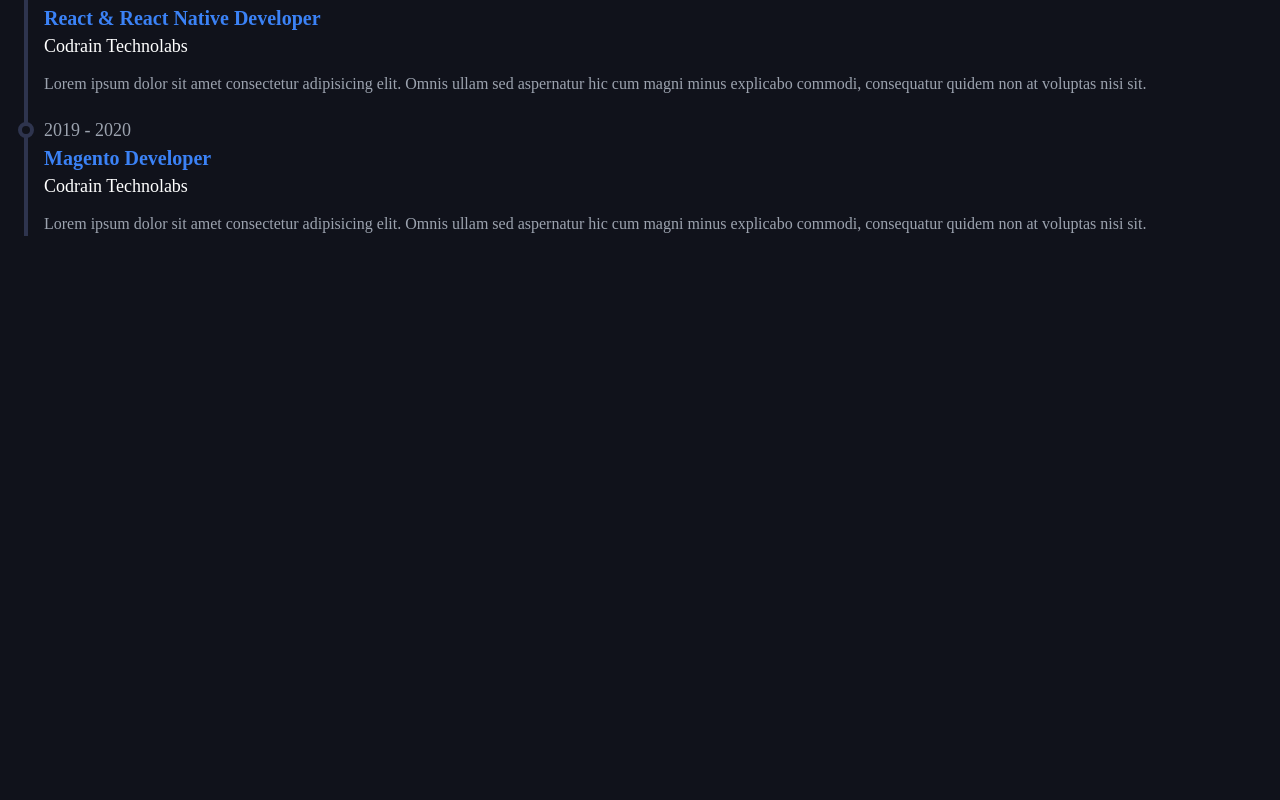
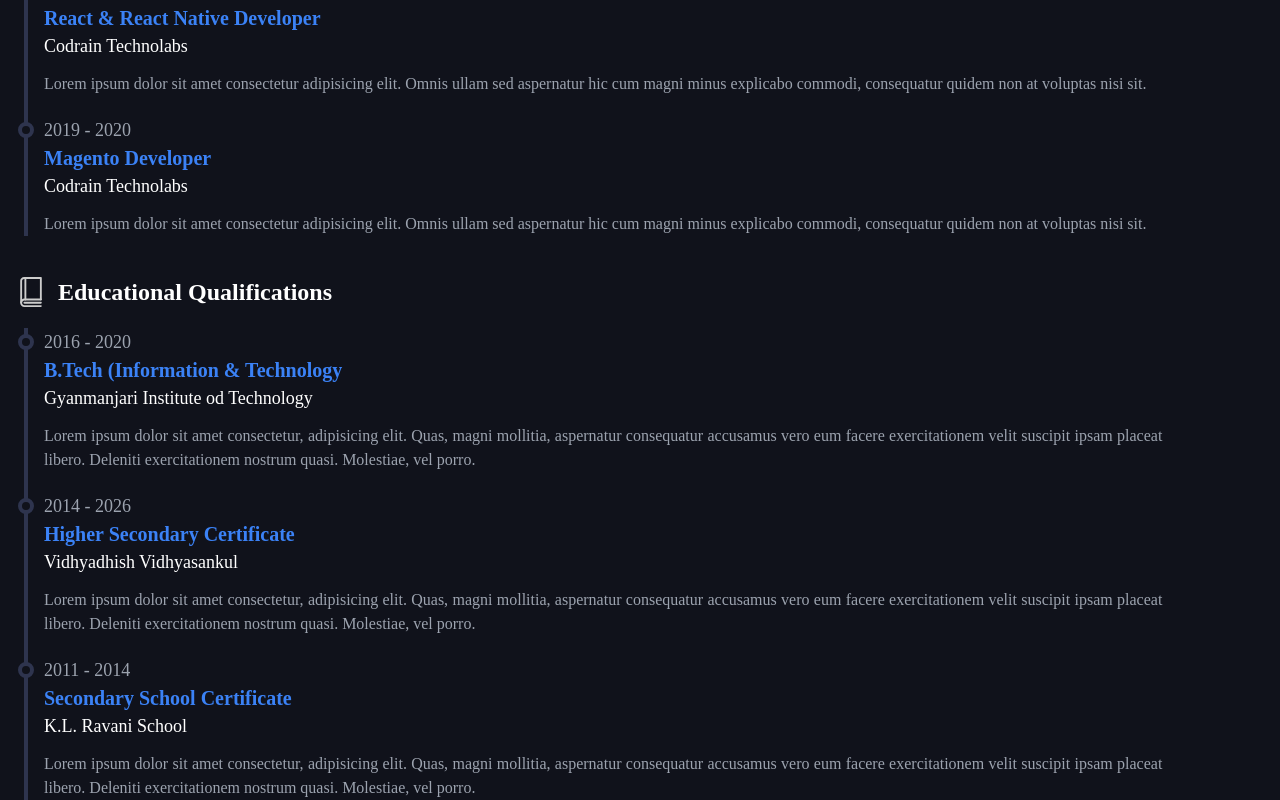
Before and after one commit to lucifer2355/portfolio-2, a Next.js app: page /resume in a window 1280 px wide. Shown: the part 1252-2052 px from the top of the page. Before the commit the page ends 1488 px from the top, so only its background shows below. Built offline with nearby package versions, Linux system fonts and the light colour scheme; what tailwindcss-pseudo-elements would draw is missing.

Commit message:
add qualification data

```diff
--- a/components/WorkAndQualifications.jsx
+++ b/components/WorkAndQualifications.jsx
@@ -14,10 +14,10 @@ const WorkAndQualifications = ({ title, Icon, data }) => {
               {workExperience.timeLine}
             </span>
             <span className='text-xl text-blue-500 text-opacity-100 font-bold'>
-              {workExperience.jobTitle}
+              {workExperience.title}
             </span>
             <span className='text-lg text-white font-thin'>
-              {workExperience.companyName}
+              {workExperience.organization}
             </span>
             <p className='text-justify text-gray-400 mt-3'>
               {workExperience.description}
--- /dev/null
+++ b/data/resume/qualifications.js
@@ -0,0 +1,23 @@
+export const qualifications = [
+  {
+    timeLine: "2016 - 2020",
+    title: "B.Tech (Information & Technology",
+    organization: "Gyanmanjari Institute od Technology",
+    description:
+      "Lorem ipsum dolor sit amet consectetur, adipisicing elit. Quas, magni mollitia, aspernatur consequatur accusamus vero eum facere exercitationem velit suscipit ipsam placeat libero. Deleniti exercitationem nostrum quasi. Molestiae, vel porro.",
+  },
+  {
+    timeLine: "2014 - 2026",
+    title: "Higher Secondary Certificate",
+    organization: "Vidhyadhish Vidhyasankul",
+    description:
+      "Lorem ipsum dolor sit amet consectetur, adipisicing elit. Quas, magni mollitia, aspernatur consequatur accusamus vero eum facere exercitationem velit suscipit ipsam placeat libero. Deleniti exercitationem nostrum quasi. Molestiae, vel porro.",
+  },
+  {
+    timeLine: "2011 - 2014",
+    title: "Secondary School Certificate",
+    organization: "K.L. Ravani School",
+    description:
+      "Lorem ipsum dolor sit amet consectetur, adipisicing elit. Quas, magni mollitia, aspernatur consequatur accusamus vero eum facere exercitationem velit suscipit ipsam placeat libero. Deleniti exercitationem nostrum quasi. Molestiae, vel porro.",
+  },
+];
--- a/data/resume/workExperiences.js
+++ b/data/resume/workExperiences.js
@@ -1,15 +1,15 @@
 export const workExperiences = [
   {
     timeLine: "2020 - Present",
-    jobTitle: "React & React Native Developer",
-    companyName: "Codrain Technolabs",
+    title: "React & React Native Developer",
+    organization: "Codrain Technolabs",
     description:
       "Lorem ipsum dolor sit amet consectetur adipisicing elit. Omnis ullam sed aspernatur hic cum magni minus explicabo commodi, consequatur quidem non at voluptas nisi sit.",
   },
   {
     timeLine: "2019 - 2020",
-    jobTitle: "Magento Developer",
-    companyName: "Codrain Technolabs",
+    title: "Magento Developer",
+    organization: "Codrain Technolabs",
     description:
       "Lorem ipsum dolor sit amet consectetur adipisicing elit. Omnis ullam sed aspernatur hic cum magni minus explicabo commodi, consequatur quidem non at voluptas nisi sit.",
   },
--- a/pages/resume.jsx
+++ b/pages/resume.jsx
@@ -1,11 +1,14 @@
 import React from "react";
+import Image from "next/image";
 import { BriefcaseIcon } from "@heroicons/react/outline";
 
+import bookSvg from "../assets/svg/book.svg";
 import MobileDrawer from "../components/MobileDrawer";
 import Title from "../components/Title";
 import Skills from "../components/Skills";
 import WorkAndQualifications from "../components/WorkAndQualifications";
 import { workExperiences } from "../data/resume/workExperiences";
+import { qualifications } from "../data/resume/qualifications";
 
 const Resume = () => {
   return (
@@ -20,6 +23,11 @@ const Resume = () => {
           Icon={<BriefcaseIcon height={30} width={30} color='#ccc' />}
           data={workExperiences}
         />
+        <WorkAndQualifications
+          title='Educational Qualifications'
+          Icon={<Image src={bookSvg} width={30} height={30} />}
+          data={qualifications}
+        />
       </div>
     </>
   );
```
Also changed, not shown: assets/svg/book.svg (added).
